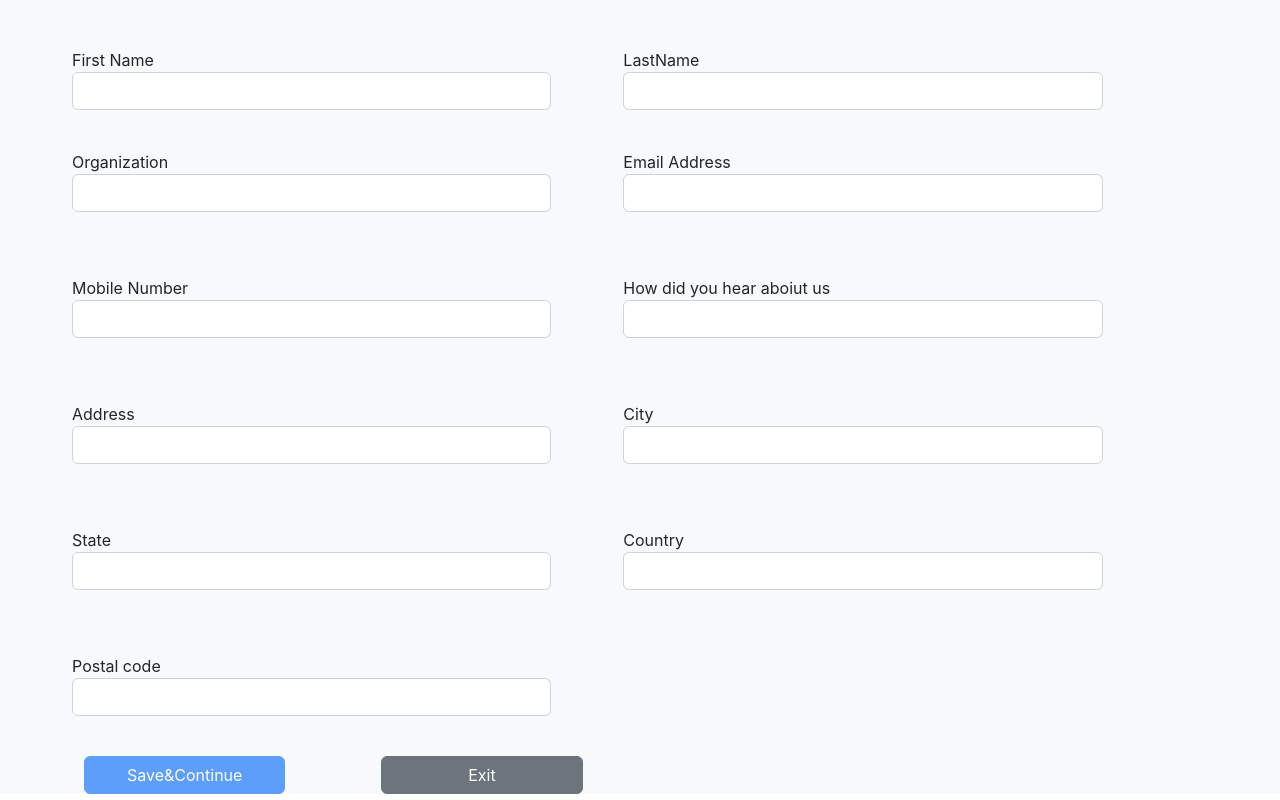
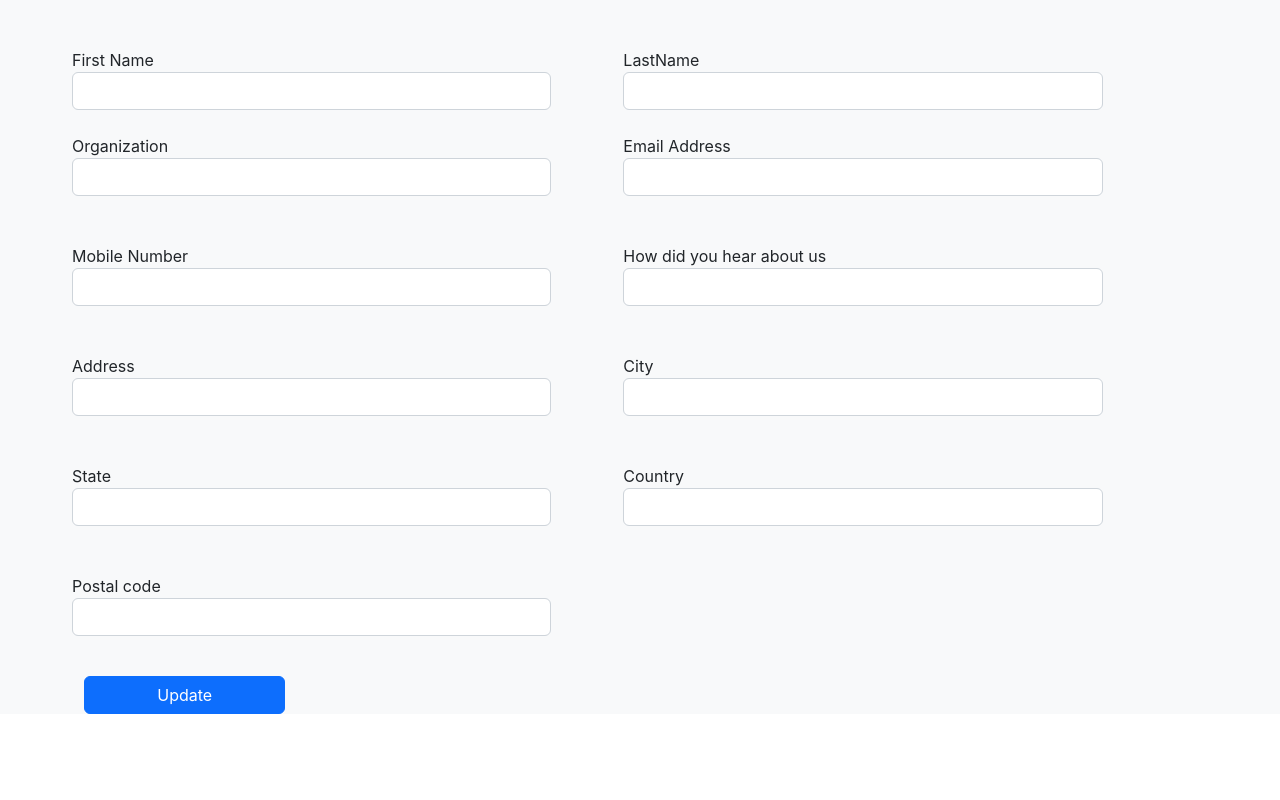
Before and after one commit to BalajiTekuri1150/brightlife, a Next.js app: page /gaurdian/gaurdian_profile in a window 1280 px wide. Built offline with nearby package versions, Linux system fonts and the light colour scheme; no server answers.

Commit message:
gaurdian updated

```diff
--- a/package.json
+++ b/package.json
@@ -9,6 +9,7 @@
     "lint": "next lint"
   },
   "dependencies": {
+    "@syncfusion/ej2-data": "^20.3.56",
     "axios": "^1.1.2",
     "bootstrap": "^5.2.2",
     "next": "^12.3.1",
--- a/pages/gaurdian/bank_details.js
+++ b/pages/gaurdian/bank_details.js
@@ -7,7 +7,7 @@ export default function Bank_details(){
     let value="",isvalid=false
     const [message,setMessage]=useState("")
     const [status,setStatus]=useState(true)
-    const id=getLocalData("id")
+    const id=getLocalData("application_id")
     const[bankDetails,setBankDetails]=useState({})
     // useEffect(()=>{
     //     const getDetails=async()=>{
--- a/pages/gaurdian/education_details.js
+++ b/pages/gaurdian/education_details.js
@@ -9,7 +9,7 @@ export default function Education_details(){
     const [message,setMessage]=useState("")
     const [status,setStatus]=useState(true)
     const router=useRouter()
-    const id=getLocalData("id")
+    const id=getLocalData("application_id")
     const [formValues,setFormValues]=useState({
         grade:{value,isvalid},
         school_name:{value,isvalid},
@@ -96,7 +96,7 @@ export default function Education_details(){
                     <span className="m-2">{status?<p className="text-sucess">{message}</p>:<p className="text-danger">{message}</p>}</span>
                     <div className="row">
                         <button type="submit" className="btn btn-primary mx-5 col-2 " disabled={!isFormValid}>Save&Continue</button>
-                        <Link href="/components/gaurdian_dashboard"><button type="button" className="btn btn-secondary col-2 mx-5 " >Exit</button></Link>
+                        <Link href="/gaurdian/gaurdian_dashboard"><button type="button" className="btn btn-secondary col-2 mx-5 " >Exit</button></Link>
                     </div>
                 </form>
             </section>
--- a/pages/gaurdian/gaurdian_details.js
+++ b/pages/gaurdian/gaurdian_details.js
@@ -9,7 +9,7 @@ export default function Gaurdian_details(){
     const [message,setMessage]=useState("")
     const [status,setStatus]=useState(true)
     const router=useRouter()
-    const id=getLocalData("id")
+    const id=getLocalData("application_id")
     const [formValues,setFormValues]=useState({
         profession:{value,isvalid},
         annual_income:{value,isvalid},
@@ -72,7 +72,7 @@ export default function Gaurdian_details(){
                     <span className="m-2">{status?<p className="text-sucess">{message}</p>:<p className="text-danger">{message}</p>}</span>
                     <div className="row">
                         <button type="submit" className="btn btn-primary mx-5 col-2 " disabled={!isFormValid}>Save&Continue</button>
-                        <Link href="/components/gaurdian_dashboard"><button type="button" className="btn btn-secondary col-2 mx-5 " >Exit</button></Link>
+                        <Link href="/gaurdian/gaurdian_dashboard"><button type="button" className="btn btn-secondary col-2 mx-5 " >Exit</button></Link>
                     </div>
                 </form>
             </section>
--- a/pages/gaurdian/gaurdian_profile.js
+++ b/pages/gaurdian/gaurdian_profile.js
@@ -1,116 +1,152 @@
-import Input from "./input_compent"
-import { useState } from "react"
+import { useState ,useEffect} from "react"
+import { getLocalData } from "../../utils/storage_service";
+import { getData,postData } from "../../utils/data_manage_service";
+import My_Profile_Child from "../sponser/My_Profile_Child";
 export default function Gaurdian_Profile(){
-    let value="",isvalid=false
-    // const [message,setMessage]=useState("")
-    // const [status,setStatus]=useState(true)
-    const [formValues,setFormValues]=useState({
-        firstName:{value,isvalid},
-        lastName:{value,isvalid},
-        organization:{value,isvalid},
-        mobile:{value,isvalid},
-        email:{value,isvalid},
-        address:{value,isvalid},
-        city:{value,isvalid},
-        state:{value,isvalid},
-        postalCode:{value,isvalid},
-        conutry:{value,isvalid}
-    })
-    const handleSubmit=async(e)=>
-    {
-        e.preventDefault()
-        // const data = {
-        //     profile:formValues.profile.value,
-        //     name: formValues.username.value,
-        //     birthday:formValues.bday.value,
-        //     gender_id: formValues.gender.value,
-        //     email:formValues.email.value,
-        //     mobile: formValues.mobile.value,
-        //     child_type_id: formValues.child.value
-        // }
-        // const result=await(postData('https://test-api.brightlife.org/brightlife/add/application/profile',data))
-        // if(result?.data?.status){
-        //     setLocalData("id",result?.data?.response.data.id)
-        //     router.push({
-        //         pathname: '/components/gaurdian_details',
-        //     })
-        // }
-        // else{
-        //     setStatus(result?.data?.status)
-        //     setMessage(result?.data?.error?.message)
-        // }
-    }
-    const handleChange=(name,values,valid)=>{
+    const user_id=getLocalData("user_id")
+    const[id,setId]=useState()
+    const[role,setRole]=useState("")
+    const [status,setStatus]=useState(true)
+    const [message,setMessage]=useState("")
+    const [data,setData]=useState({
+        fname:{value:""},
+        lname:{value:""},
+        email:{value:""},
+        organization:{value:""},
+        mobile:{value:""},
+        source:{value:""},
+        address:{value:""},
+        city:{value:""},
+        state:{value:""},
+        country:{value:""},
+        postcode:{value:""},
+    });
+    useEffect(()=>{
+        const getprofile=async()=>{
+            const result=await getData(`https://test-api.brightlife.org/brightlife/get/guardian/profile?user_id=${user_id}`);
+            setId(result?.data?.response?.sponsor?.id)
+            setRole(result?.data?.response?.sponsor?.user?.role)
+            setData({
+                fname:{value:result?.data?.response?.sponsor?.user?.name},
+                lname:{value:""},
+                email:{value:result?.data?.response?.sponsor?.user?.email},
+                organization:{value:result?.data?.response?.sponsor?.organization},
+                mobile:{value:result?.data?.response?.sponsor?.mobile},
+                source:{value:result?.data?.response?.sponsor?.source},
+                address:{value:result?.data?.response?.sponsor?.address},
+                city:{value:result?.data?.response?.sponsor?.city},
+                state:{value:result?.data?.response?.sponsor?.state},
+                country:{value:result?.data?.response?.sponsor?.country},
+                postcode:{value:result?.data?.response?.sponsor?.postal_code},
+            })
+        }
+        getprofile();
+    },[]);
+    const handleData=(name,value)=>{
         setStatus(true)
         setMessage("")
-        setFormValues({...formValues,[name]:{value:values,isvalid:valid}})
+        setData({
+            ...data,
+            [name]:{
+                ...value.name,
+                value:value,
+            }
+        })
     }
-    const isFormValid=Object.keys(formValues).every((key)=>{
-        return formValues[key].isvalid
-    })
+    const updateProfile=async(e)=>
+    {
+        const user_data={
+            user: {
+                id:user_id,
+                name: data.fname.value,
+                email:data.email.value,
+                role: role
+            },
+            id:id,
+            mobile:data.mobile.value,
+            organization: data.organization.value,
+            source:data.source.value,
+            address:data.address.value,
+            city:data.city.value,
+            state:data.state.value,
+            country:data.country.value,
+            postal_code:data.postcode.value
+        }
+        const result=await(postData("https://test-api.brightlife.org/brightlife/update/guardian/profile",user_data))
+        console.log(result)
+        setStatus(result?.data?.status)
+        if(result?.data?.status==true)
+        {
+            setMessage("Details Updated Successfully");
+        }
+        else
+        {
+            setMessage(result?.data?.error)
+        }
+    }
     return(
         <>
             <section className="form">
-                <form className="bg-light px-5 pt-5" onSubmit={handleSubmit}>
+                <form className="bg-light px-5 pt-5" onSubmit={updateProfile}>
                     <div className="row">
                         <div className="col-5 mx-4">
                             <label>First Name</label>
-                            <Input type="text"  name="username" className="form-control" onChange={handleChange}/>
+                            <My_Profile_Child type="text"  name="fname" className="form-control"  value={data.fname.value}  handleChange={handleData}/>
                         </div>
                         <div className="col-5 mx-4">
                             <label>LastName</label>
-                            <Input type="text" name="username" className="form-control" onChange={handleChange}/>
+                            <My_Profile_Child type="text" name="lname" className="form-control" value={data.lname.value}  handleChange={handleData}/>
                         </div>
                     </div>
                     <div className="row">
                         <div className="col-5 m-4">
                             <label>Organization</label>
-                            <Input type="text" name="organization" className="form-control" onChange={handleChange}/>
+                            <My_Profile_Child type="text" name="organization" className="form-control" value={data.organization.value}  handleChange={handleData}/>
                         </div>
                         <div className="col-5 m-4">
                             <label>Email Address</label>
-                            <Input type="email" name="email" className="form-control" onChange={handleChange}/>
+                            <My_Profile_Child type="email" name="email" className="form-control" value={data.email.value}  handleChange={handleData}/>
                         </div>
                     </div>
                     <div className="row">
                         <div className="col-5 m-4">
                             <label>Mobile Number</label>
-                            <Input type="tel" name="mobile" className="form-control" onChange={handleChange}/>
+                            <My_Profile_Child type="tel" name="mobile" className="form-control" value={data.mobile.value}  handleChange={handleData}/>
                         </div>
                         <div className="col-5 m-4">
-                            <label>How did you hear aboiut us</label>
-                            <Input type="tel" name="mobile" className="form-control" onChange={handleChange}/>
+                            <label>How did you hear about us</label>
+                            <My_Profile_Child type="tel" name="source" className="form-control" value={data.source.value}  handleChange={handleData}/>
                         </div>
                     </div>
                     <div className="row">
                         <div className="col-5 m-4">
                             <label>Address</label>
-                            <Input type="text" name="address" className="form-control" onChange={handleChange}/>
+                            <My_Profile_Child type="text" name="address" className="form-control" value={data.address.value}  handleChange={handleData}/>
                         </div>
                         <div className="col-5 m-4">
                             <label>City</label>
-                            <Input type="text" name="city" className="form-control" onChange={handleChange}/>
+                            <My_Profile_Child type="text" name="city" className="form-control" value={data.city.value}  handleChange={handleData}/>
                         </div>
                     </div>
                     <div className="row">
                         <div className="col-5 m-4">
                             <label>State</label>
-                            <Input type="text" name="state" className="form-control" onChange={handleChange}/>
+                            <My_Profile_Child type="text" name="state" className="form-control" value={data.state.value}  handleChange={handleData}/>
                         </div>
                         <div className="col-5 m-4">
                             <label>Country</label>
-                            <Input type="text" name="country" className="form-control" onChange={handleChange}/>
+                            <My_Profile_Child type="text" name="country" className="form-control" value={data.country.value}  handleChange={handleData}/>
                         </div>
                     </div>
                     <div className="row">
                         <div className="col-5 m-4">
                             <label>Postal code</label>
-                            <Input type="number" name="postcode" className="form-control" onChange={handleChange}/>
+                            <My_Profile_Child type="number" name="postcode" className="form-control" value={data.postcode.value}  handleChange={handleData}/>
                         </div>
                     </div>
+                    {status?<p className="text-success">{message}</p>:<p className="text-danger">{message}</p>}
                     <div className="row">
-                        <button type="submit" className="btn btn-primary mx-5 col-2 " disabled={!isFormValid}>Save&Continue</button>
-                        <button type="button" className="btn btn-secondary col-2 mx-5 " >Exit</button>
+                        <button type="submit" className="btn btn-primary mx-5 col-2" >Update</button>
                     </div>
                 </form>
             </section>
--- a/pages/login/logins.js
+++ b/pages/login/logins.js
@@ -27,6 +27,7 @@ export default function Login()
                 setMessage("Login successful")
                 setLocalData("token",result.data.token)
                 setLocalData("user_id",result?.data?.response?.user?.id)
+                console.log(result?.data?.response?.user?.role)
                 if(result?.data?.response?.user?.role==="sponsor")
                 {
                     router.push({
```
Also changed, not shown: pages/gaurdian/gaurdian_dashboard.js (+9 -6 lines), pages/gaurdian/kids_Details.js (+7 -5 lines), pages/gaurdian/required_documents.js (+17 -20 lines), 1 other file (tests, documents, lock files or other folders).
